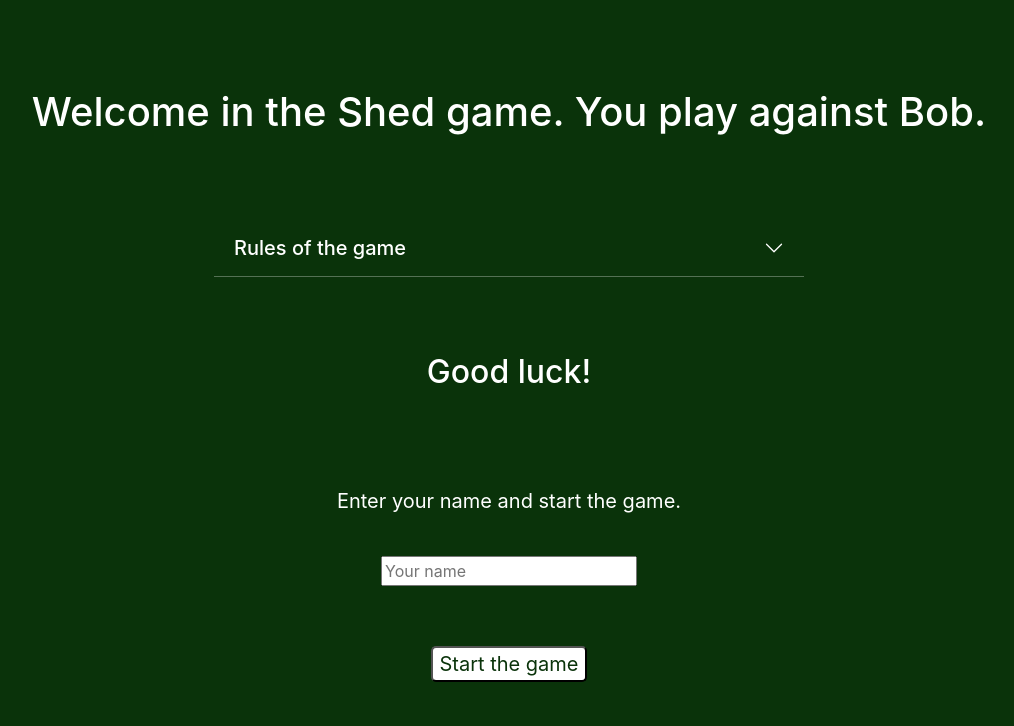
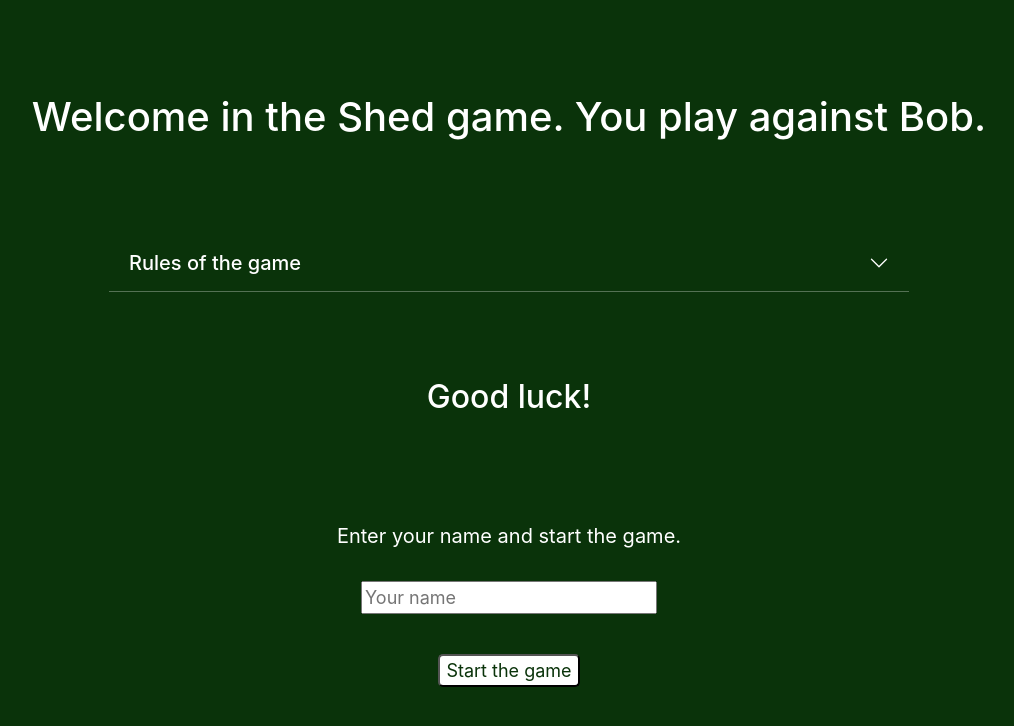
Before and after one commit to Aniko-S/HollandKocsma, a React (Create React App) app in the folder react-client/hollandkocsma/: page / in a window 1280 px wide. Shown: the top 726 px of the page, without its empty margins (131-1145 px from the left). Built offline with nearby package versions, Linux system fonts and the light colour scheme.

Commit message:
Change the Start side's style

```diff
--- a/react-client/hollandkocsma/src/style.css
+++ b/react-client/hollandkocsma/src/style.css
@@ -19,6 +19,7 @@
   flex-direction: column;
   align-items: center;
   justify-content: space-around;
+  overflow: auto;
 }
 
 .nametext {
@@ -34,7 +35,8 @@
 
 .input,
 .button.name {
-  margin: 30px;
+  margin: 20px;
+  font-size: 18px;
 }
 
 .button.name,
@@ -157,5 +159,11 @@ textarea {
 }
 
 .accordion {
-  width: 50%;
+  width: 100%;
+  max-width: 800px;
+  overflow: auto;
 }
+
+.rule {
+  margin: 7px 0px 7px 0px;
+}
```
